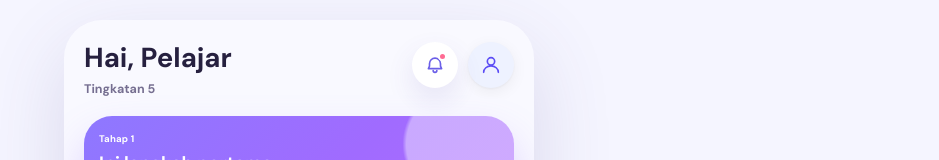
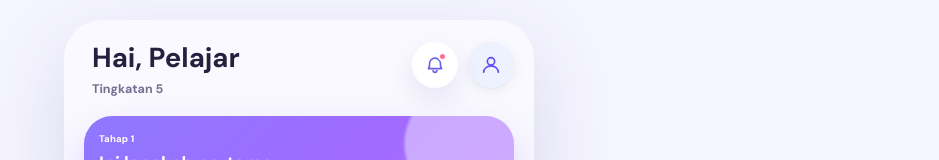
Before and after one commit to haziqhalifi/StudyLah, a Next.js app in the folder frontend/: page / in a window 1280 px wide. Shown: the top 160 px of the page, without its empty margins (341-1280 px from the left). Built offline with nearby package versions, Linux system fonts and the light colour scheme.

Commit message:
formating

```diff
--- a/frontend/app/page.tsx
+++ b/frontend/app/page.tsx
@@ -166,8 +166,8 @@ function StudentHeader() {
   return (
     <header className="student-header">
       <div className="student-header-copy">
-        <h1>Hai, {name}</h1>
-        <div className="student-meta-row">
+        <h1 style={{ paddingLeft: "0.5rem" }}>Hai, {name}</h1>
+        <div className="student-meta-row" style={{ paddingLeft: "0.5rem" }}>
           <span>{DEFAULT_STUDENT.form}</span>
         </div>
       </div>
--- a/frontend/app/progress/page.tsx
+++ b/frontend/app/progress/page.tsx
@@ -70,8 +70,8 @@ function ProgressHeader({ name }: { name: string; xp: number; level: number }) {
   return (
     <header className="student-header">
       <div className="student-header-copy">
-        <p className="student-time">Kemajuan</p>
-        <h1>{name || "Pelajar"}</h1>
+        <p className="student-time" style={{ paddingLeft: "0.5rem" }}>Kemajuan</p>
+        <h1 style={{ paddingLeft: "0.5rem" }}>{name || "Pelajar"}</h1>
       </div>
     </header>
   );
```
